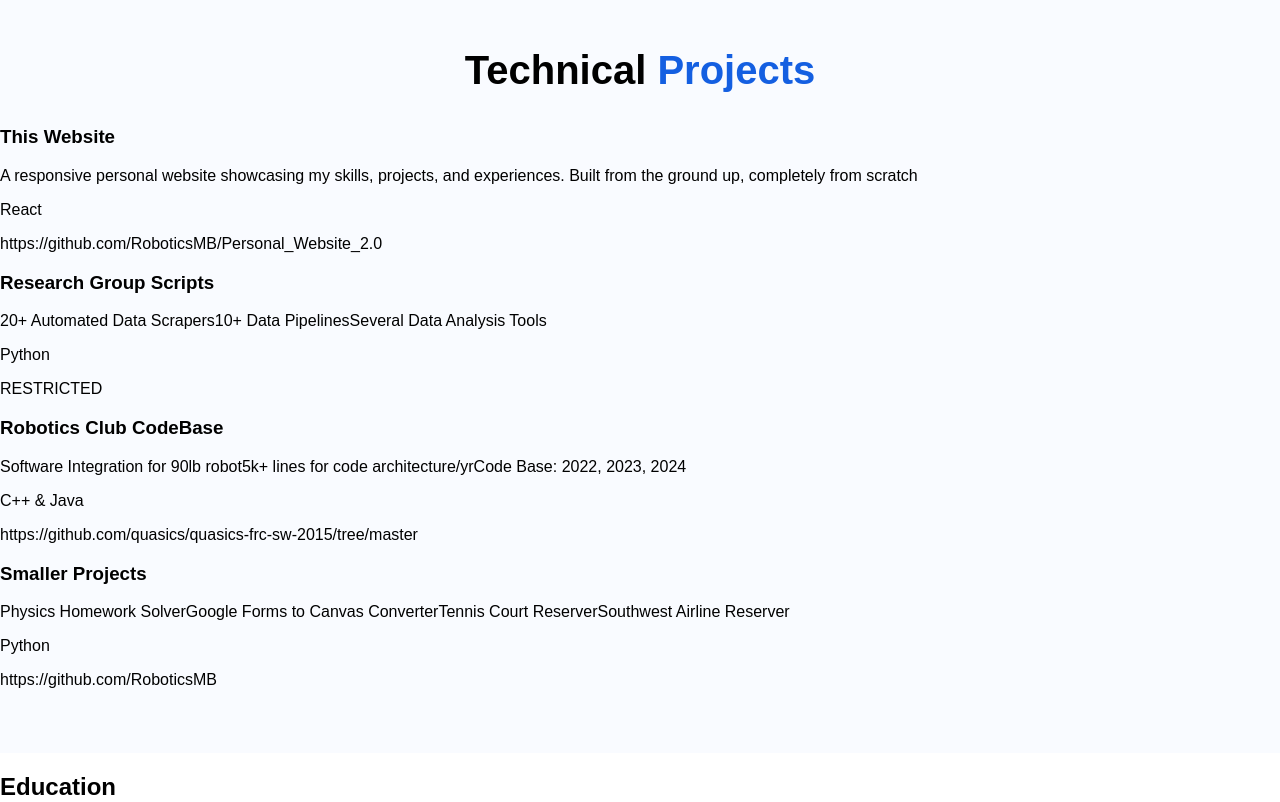
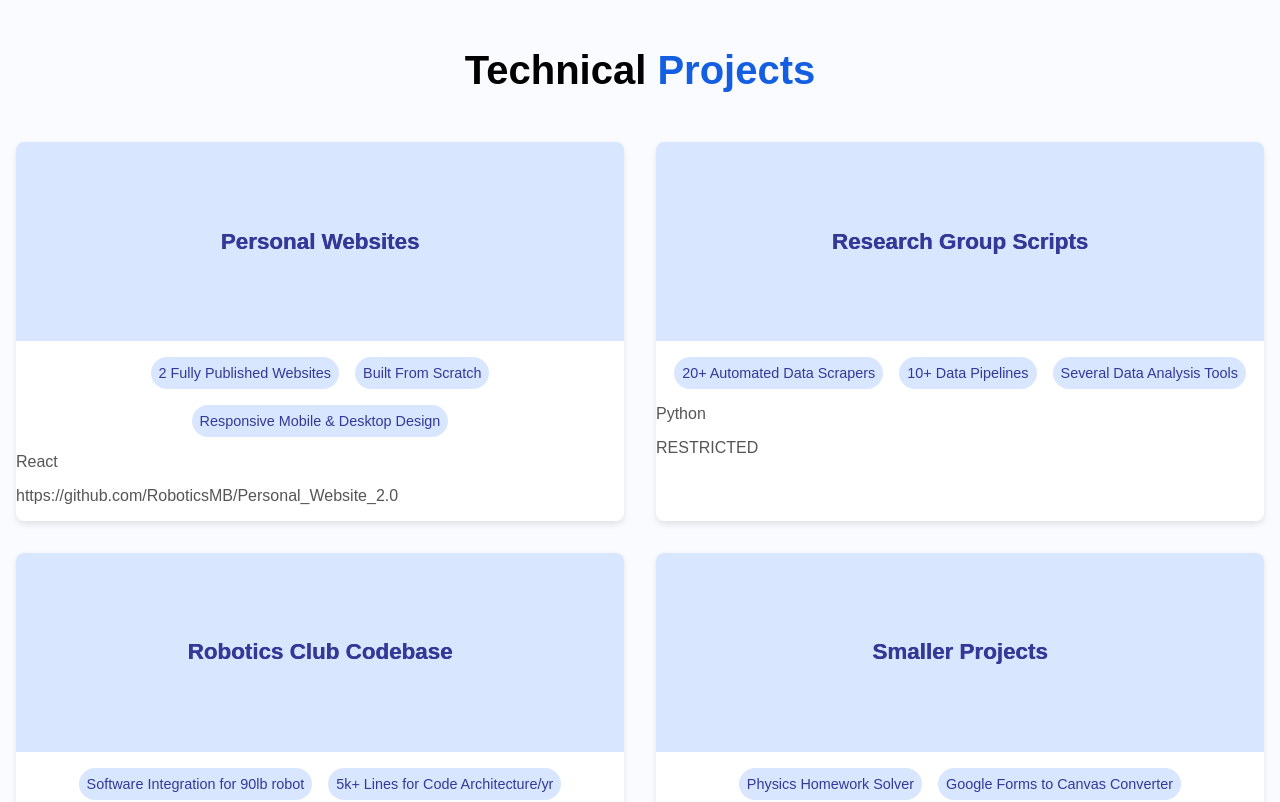
Before and after one commit to RoboticsMB/Personal_Website_2.0, a React (Create React App) app: page / in a window 1280 px wide. Shown: the part 4660-5462 px from the top of the page. Built offline with nearby package versions, Linux system fonts and the light colour scheme.

Commit message:
Continued styling the project boxes

```diff
--- a/src/Components/Navbar/Navbar.js
+++ b/src/Components/Navbar/Navbar.js
@@ -43,7 +43,7 @@ function Navbar(){
                 <li><a href="#about">About</a></li>
                 <li><a href="#skills">Skills</a></li>
                 <li><a href="#experience">Experience</a></li>
-                <li><a href="#research/projects">Projects</a></li>
+                <li><a href="#technicalprojects">Projects</a></li>
                 <li><a href="#education">Education</a></li>
                 <li><a href="#contact">Contact</a></li>
             </ul>
@@ -55,7 +55,7 @@ function Navbar(){
                         <li><a href="#about" onClick={closeMenu}>About</a></li>
                         <li><a href="#skills" onClick={closeMenu}>Skills</a></li>
                         <li><a href="#experience" onClick={closeMenu}>Experience</a></li>
-                        <li><a href="#research/projects" onClick={closeMenu}>Projects</a></li>
+                        <li><a href="#technicalprojects" onClick={closeMenu}>Projects</a></li>
                         <li><a href="#education" onClick={closeMenu}>Education</a></li>
                         <li><a href="#contact" onClick={closeMenu}>Contact</a></li>
                     </ul>
--- a/src/Components/TechnicalProjects/TechnicalProjects.css
+++ b/src/Components/TechnicalProjects/TechnicalProjects.css
@@ -12,3 +12,63 @@
 .color-projects{
     color: #145fe1;
 }
+
+.projects{
+    display: flex;
+    flex-wrap: wrap;
+    justify-content: center;
+    gap: 2rem;
+    font-size: 1rem;
+    padding: 1rem;
+}
+
+.project-item{
+    color: #545555;
+    background-color: white;
+    box-shadow: 0 .2rem .4rem rgba(0,0,0,0.1);
+    border-radius: .5rem;
+    flex: 1 1 30rem;
+    max-width: 50rem;
+    min-width: 10rem;
+    transition: box-shadow 0.3s ease;
+}
+
+.project-item:hover{
+    box-shadow: 0 .5rem 1rem rgba(0,0,0,0.1);
+}
+
+.project-title-container{
+    background-color: #d8e7ff;
+    padding: 4rem;
+    border-top-left-radius: .5rem;
+    border-top-right-radius: .5rem;
+    text-align: center;
+}
+
+.project-title{
+    font-weight: 700;
+    text-shadow: .025rem 0 0 currentColor;
+    font-size: 1.4rem;
+    color: #363898;
+}
+
+.project-tags{
+    display: flex;
+    flex-wrap: wrap;
+    justify-content: center;
+    gap: 1rem;
+    margin: 1rem;
+}
+
+.project-tag{
+    font-size: .9rem;
+    padding: .5rem;
+    color: #363898;
+    background-color: #d8e7ff;
+    border-radius: 1rem;
+}
+
+.project-tag:hover{
+    transform: scale(1.05);
+    transition: all 0.3s ease;
+}
--- a/src/Components/TechnicalProjects/TechnicalProjects.js
+++ b/src/Components/TechnicalProjects/TechnicalProjects.js
@@ -3,8 +3,8 @@ import './TechnicalProjects.css'
 function TechnicalProjects(){
     const projects = [
         {
-            title: "This Website",
-            details: ["A responsive personal website showcasing my skills, projects, and experiences. Built from the ground up, completely from scratch"],
+            title: "Personal Websites",
+            details: ["2 Fully Published Websites", "Built From Scratch", "Responsive Mobile & Desktop Design"],
             language: "React",
             codeBase: "https://github.com/RoboticsMB/Personal_Website_2.0"
         },
@@ -15,8 +15,8 @@ function TechnicalProjects(){
             codeBase: "RESTRICTED"
         },
         {
-            title: "Robotics Club CodeBase",
-            details: ["Software Integration for 90lb robot", "5k+ lines for code architecture/yr", "Code Base: 2022, 2023, 2024"
+            title: "Robotics Club Codebase",
+            details: ["Software Integration for 90lb robot", "5k+ Lines for Code Architecture/yr", "Code Base: 2022, 2023, 2024"
             ],
             language: "C++ & Java",
             codeBase: "https://github.com/quasics/quasics-frc-sw-2015/tree/master"
@@ -35,9 +35,17 @@ function TechnicalProjects(){
             <div className="projects">
                 {projects.map((prj, index) => (
                     <div className="project-item" key={index}>
-                        <div className="project-content">
+                        <div className="project-title-container">
                             <h3 className="project-title">{prj.title}</h3>
-                            <p className="project-details">{prj.details}</p>
+                        </div>
+                        <div className="project-details-container">
+                            <div className="project-tags">
+                                {prj.details.map((detail, i) => (
+                                    <span className="project-tag" key={i}>
+                                        {detail}
+                                    </span>
+                                ))}
+                            </div>
                             <p className="project-language">{prj.language}</p>
                             <p className="project-codebase">{prj.codeBase}</p>
                         </div>
```
